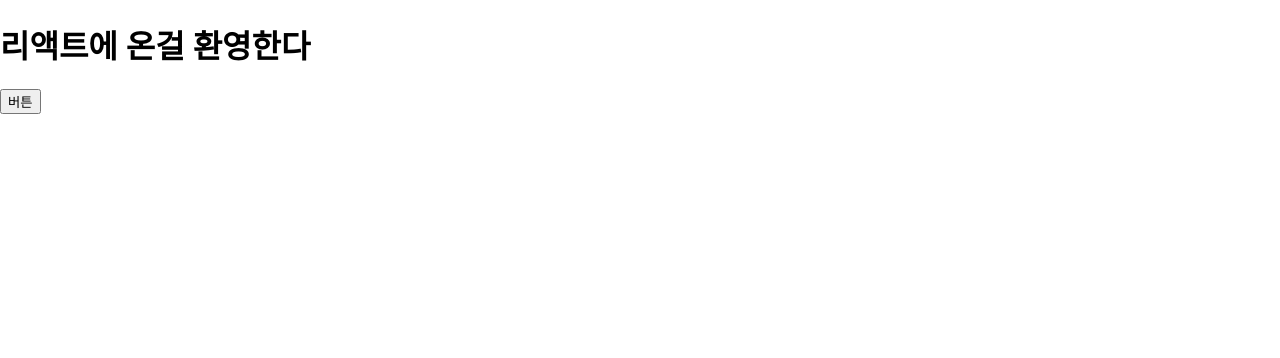
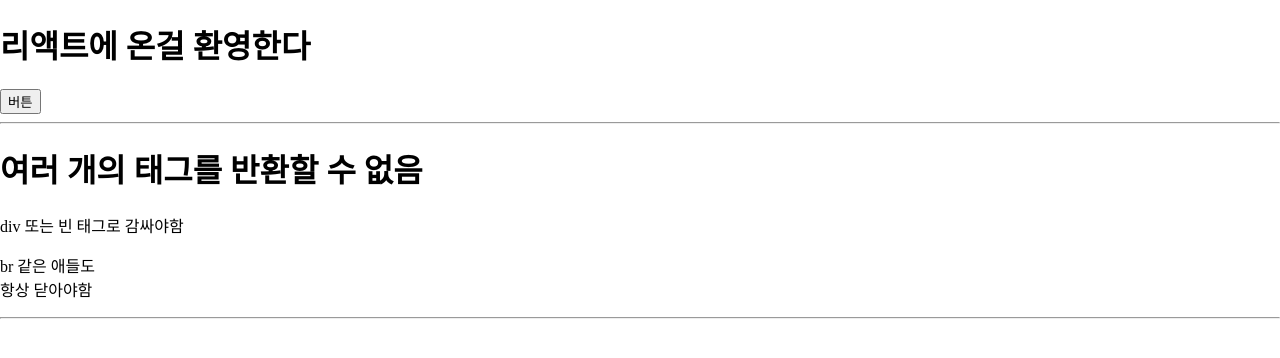
Before and after one commit to OMORI-Aubrey/studyReact, a React (Vite) app: page / in a window 1280 px wide. Shown: the top 358 px of the page. Built offline with nearby package versions, Linux system fonts and the light colour scheme.

Commit message:
컴포넌트 생성 및 중첩하기 & JSX로 마크업 작성하기 & 스타일 추가하기

```diff
--- a/src/App.css
+++ b/src/App.css
@@ -0,0 +1,3 @@
+.avatar {
+  border-radius: 50%;
+}
--- a/src/App.jsx
+++ b/src/App.jsx
@@ -8,11 +8,26 @@ function MyButton() {
   )
 }
 
+function AboutPage() {
+  return (
+    <> {/*이렇게*/}
+      <h1>여러 개의 태그를 반환할 수 없음</h1>
+      <p>div 또는 빈 태그로 감싸야함</p>
+      <p>br 같은 애들도 <br /> 항상 닫아야함</p>
+    </>
+  )
+}
+
+
 function App() {
   return (
     <div>
       <h1>리액트에 온걸 환영한다</h1>
       <MyButton /> {/*컴포넌트는 항상 대문자로 시작*/}
+      <hr />
+      <AboutPage />
+      <hr />
+      <img className='avatar' /> {/*HTML에 class가 여기서는 className*/}
     </div>
   );
 }
```
Also changed, not shown: 1 other file (tests, documents, lock files or other folders).
